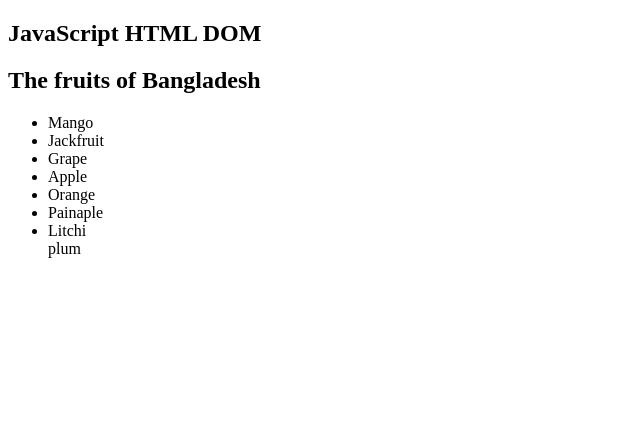
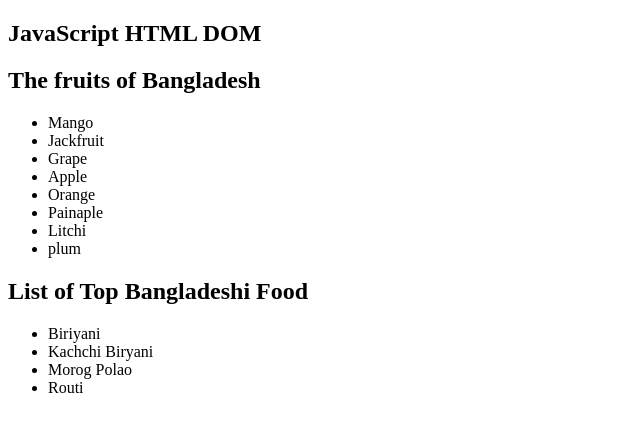
Before and after one commit to Flocky05/javascript-with-w3-school, a plain HTML site: page Dom/Dom.html in a window 1280 px wide. Shown: the whole page, without its empty margins (0-640 px from the left). Drawn offline with Linux system fonts and the light colour scheme.

Commit message:
added a full section using dom appened

```diff
--- a/Dom/Dom Append/DomAppend.js
+++ b/Dom/Dom Append/DomAppend.js
@@ -2,6 +2,30 @@ const fruitesName = document.getElementById("fruits-list");
 const li = document.createElement("li");
 li.innerText = "Litchi";
 fruitesName.appendChild(li);
-const li1 = document.createElement("li1");
+const li1 = document.createElement("li");
 li1.innerText = "plum";
 fruitesName.appendChild(li1);
+
+const mainSection = document.getElementById("category");
+const section = document.createElement("section");
+const h1 = document.createElement("h1");
+h1.innerText = "List of Top Bangladeshi Food";
+section.appendChild(h1);
+
+//create ul
+const ul = document.createElement("ul");
+const li2 = document.createElement("li");
+li2.innerText = "Biriyani";
+ul.appendChild(li2);
+const li3 = document.createElement("li");
+li3.innerText = "Kachchi Biryani ";
+ul.appendChild(li3);
+const li4 = document.createElement("li");
+li4.innerText = "Morog Polao";
+ul.appendChild(li4);
+const li5 = document.createElement("li");
+li5.innerText = " Routi";
+ul.appendChild(li5);
+
+section.appendChild(ul);
+mainSection.appendChild(section);
--- a/Dom/Dom.html
+++ b/Dom/Dom.html
@@ -10,6 +10,8 @@
 </head>
 <body>
     <h2>JavaScript HTML DOM </h2>
+        <main id="category">
+            <section>
                 <h2>The fruits of Bangladesh</h2>
                     <ul id="fruits-list">
                         <li>Mango</li>
@@ -19,6 +21,8 @@
                         <li>Orange</li>
                         <li>Painaple</li>
                     </ul>
+            </section>
+        </main>
 <script src="Dom Append/DomAppend.js"></script>
 </body>
 </html>
```
Lines whose indentation alone changed are shown as unchanged.
